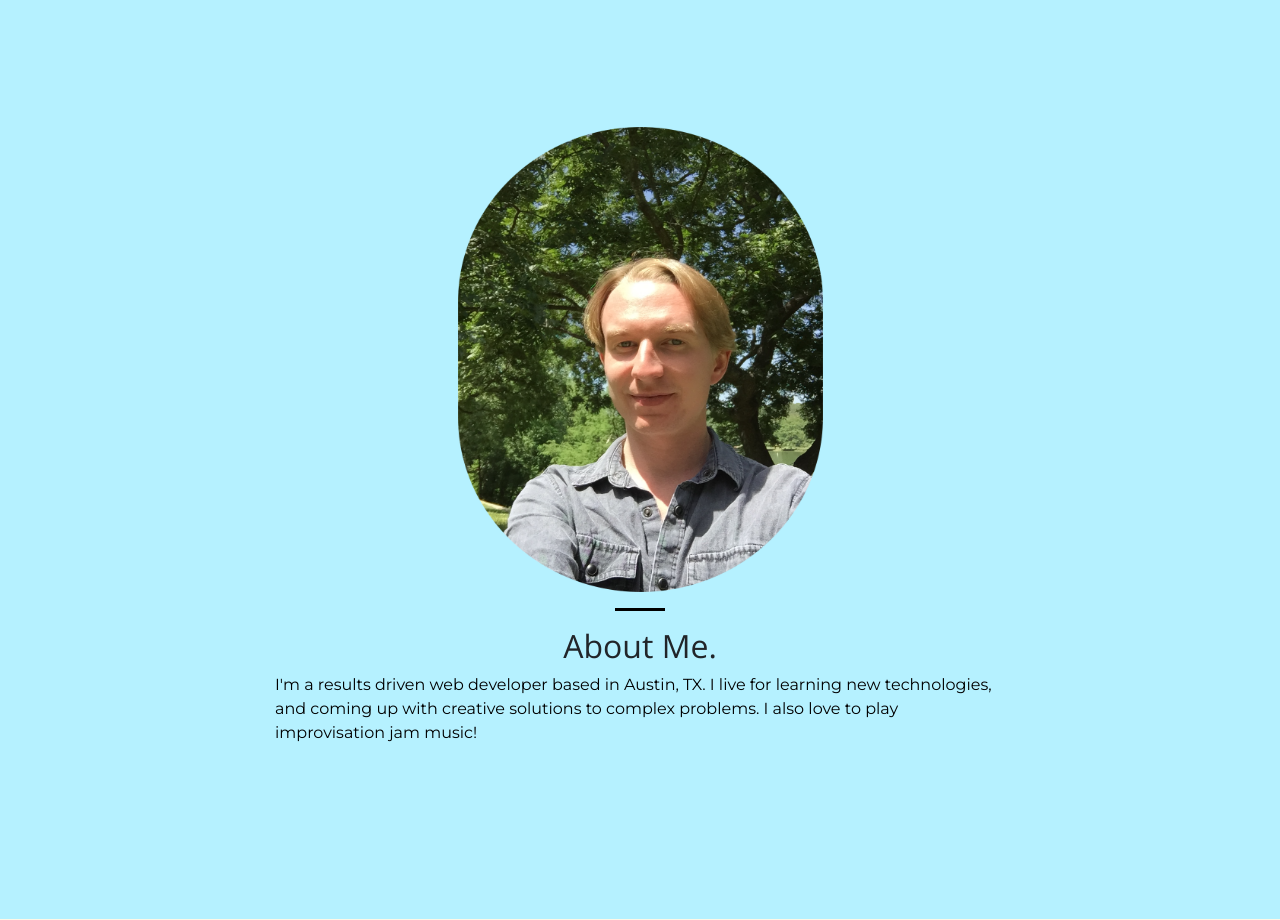
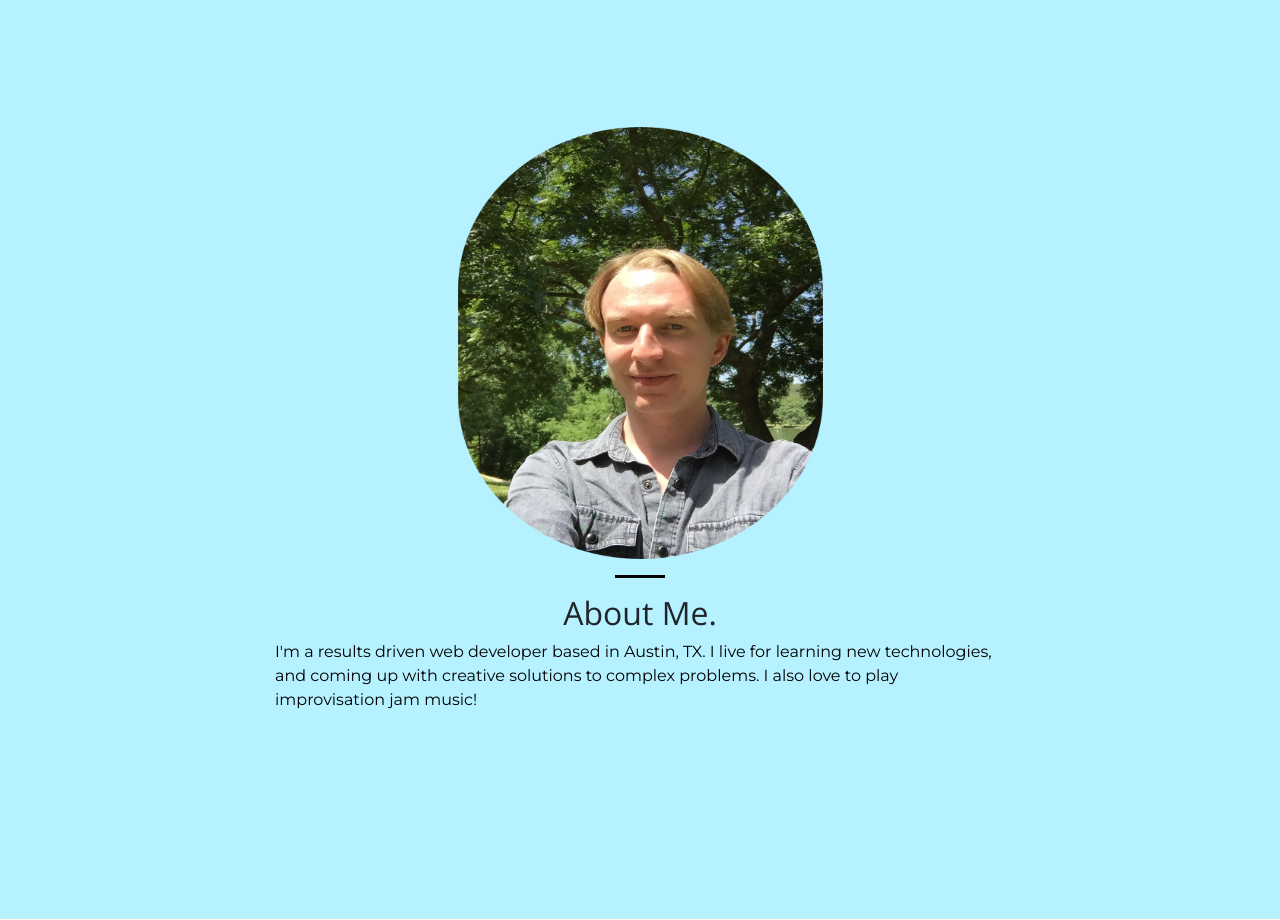
Before and after one commit to TheRickestRick/Portfolio, a PHP site: page / in a window 1280 px wide. Shown: the part 801-1721 px from the top of the page. Run offline with PHP 8.4, Linux system fonts and the light colour scheme; some libraries are stand-ins or nearby versions.

Commit message:
profile pic change

```diff
--- a/css/creative.css
+++ b/css/creative.css
@@ -332,7 +332,7 @@ header.masthead p {
   margin-left: auto;
   margin-right: auto;
   width:50%;
-  height:70%;
+  height:65%;
 }
 
 .navbar-toggler{
```
